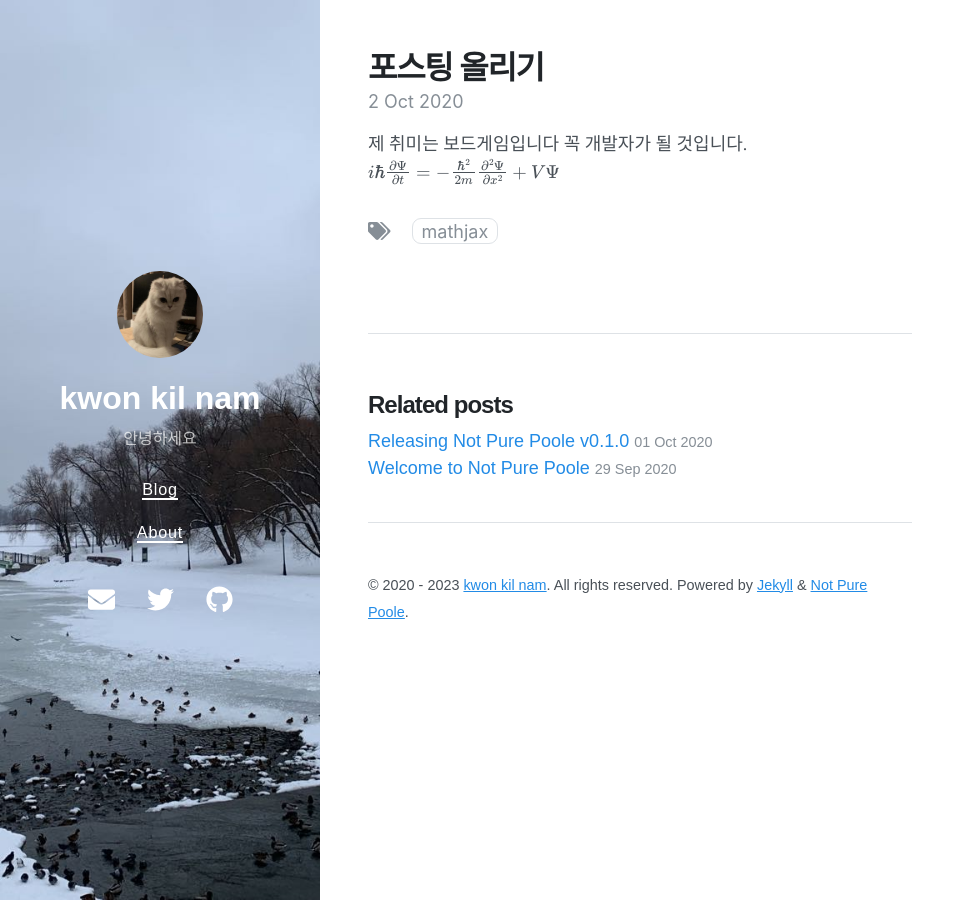
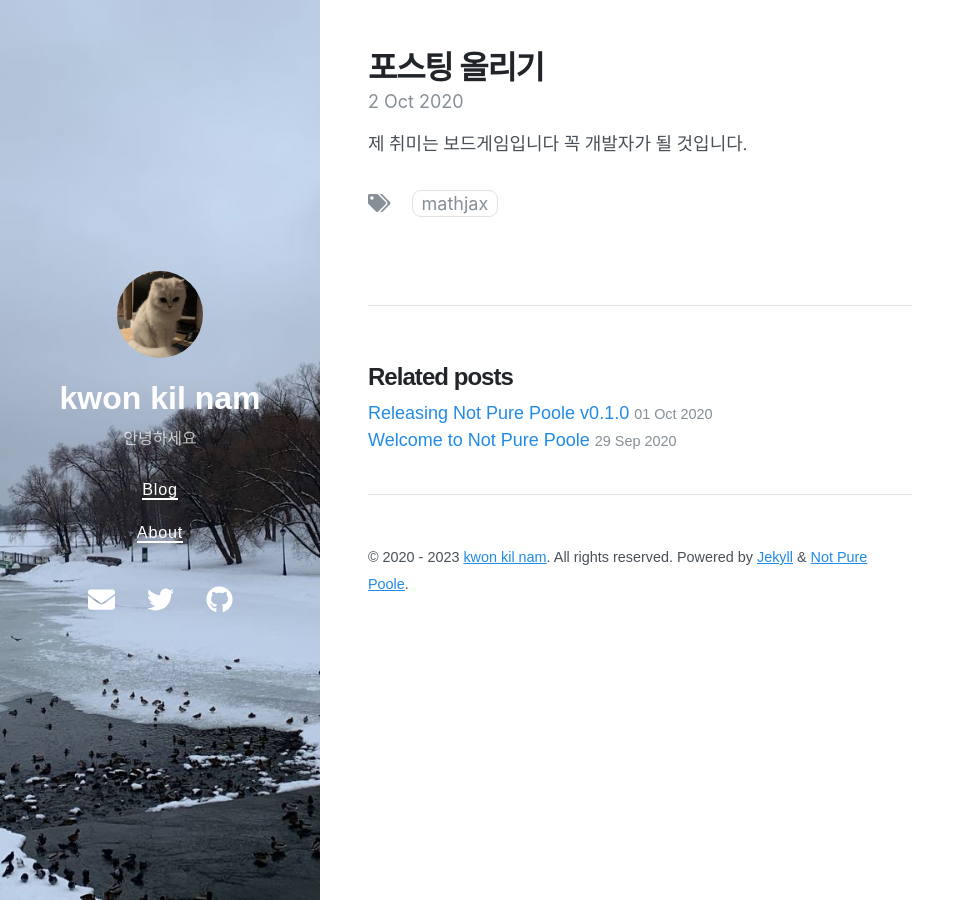
Before and after one commit to nimpa3201/nimpa3201.github.io, a Jekyll site: the page built from _posts/2020-10-02-testing-mathjax.md, in a window 1280 px wide. Shown: the whole page, without its empty margins (0-975 px from the left). Built offline with Jekyll 4.4.1, drawn with Linux system fonts in a browser that asks for light colours; nearby versions of some CDN libraries.

Commit message:
post change

```diff
--- a/_posts/2020-10-02-testing-mathjax.md
+++ b/_posts/2020-10-02-testing-mathjax.md
@@ -7,7 +7,3 @@ date: 2020-10-02 15:32 +0800
 ---
 제 취미는 보드게임입니다
 꼭 개발자가 될 것입니다.
-$$
-i\hbar \frac{\partial \Psi}{\partial t} = -\frac{\hbar^2}{2m}
-\frac{\partial^2 \Psi}{\partial x^2} + V \Psi
-$$
```
